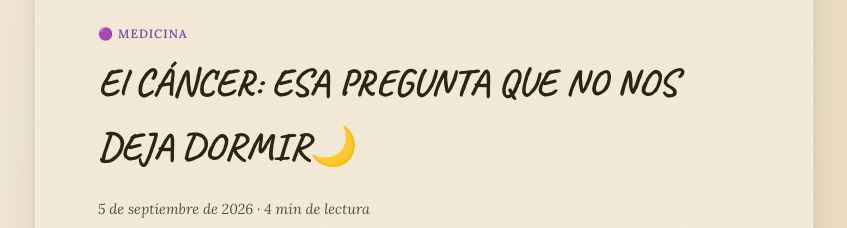
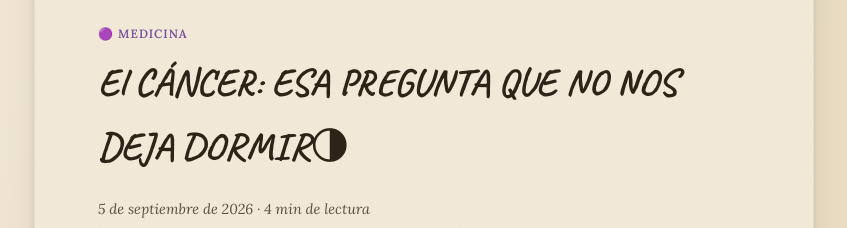
Before and after one commit to ByDamon/cuaderno-de-damon, an Eleventy site: page src/entradas/el-cáncer-esa-pregunta-que-no-deja-dormir-🌙.md in a window 1280 px wide. Shown: the part 439-667 px from the top of the page, without its empty margins (216-1063 px from the left). Built offline with nearby package versions, Linux system fonts and the light colour scheme; Eleventy itself is replaced by a stand-in of ours; files that its build step writes are made by us from their sources.

Commit message:
Update Entrada “el-cáncer-esa-pregunta-que-no-deja-dormir-🌙”

```diff
--- a/src/entradas/el-cáncer-esa-pregunta-que-no-deja-dormir-🌙.md
+++ b/src/entradas/el-cáncer-esa-pregunta-que-no-deja-dormir-🌙.md
@@ -1,5 +1,5 @@
 ---
-title: "El CÁNCER: ESA PREGUNTA QUE NO NOS DEJA DORMIR🌙"
+title: "El CÁNCER: ESA PREGUNTA QUE NO NOS DEJA DORMIR🌗"
 categoria: medicina
 date: 2026-09-05
 resumen: El cáncer es como si dentro de tu cuerpo algunas células se volvieran
```
